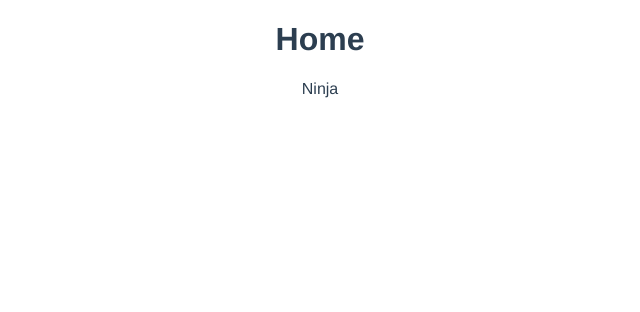
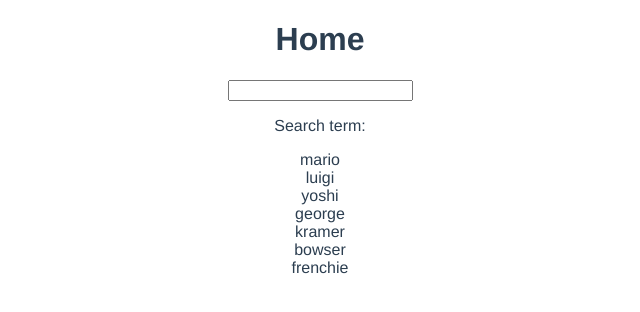
Before and after one commit to ViuCoding/vue-dojo-blog, a Vue app: page / in a window 1280 px wide. Shown: the top 312 px of the page, without its empty margins (320-960 px from the left). Built offline with nearby package versions, Linux system fonts and the light colour scheme.

Commit message:
Computed values/function in Composition API

```diff
--- a/src/views/HomeView.vue
+++ b/src/views/HomeView.vue
@@ -1,7 +1,9 @@
 <template>
   <div class="home">
     <h1>Home</h1>
-    <p>{{ name }}</p>
+    <input type="text" v-model="search" />
+    <p>Search term: {{ search }}</p>
+    <div v-for="name in matchingNames" :key="name">{{ name }}</div>
   </div>
 </template>
 
@@ -12,11 +14,15 @@
 export default {
   name: "HomeView",
   setup() {
-    const name = computed(() => {
-      return "Ninja";
-    });
+    const names = ref(["mario", "luigi", "yoshi", "george", "kramer", "bowser", "frenchie"]);
+    const search = ref("");
 
-    return { name };
+    const matchingNames = computed(() => {
+      // Call back funtion for each item in the names array, and it returns true if the search value is included in the array. If not it will be filtered out
+      return names.value.filter(item => item.includes(search.value))
+    })
+
+    return { names, search,matchingNames };
   },
 };
 </script>
```
